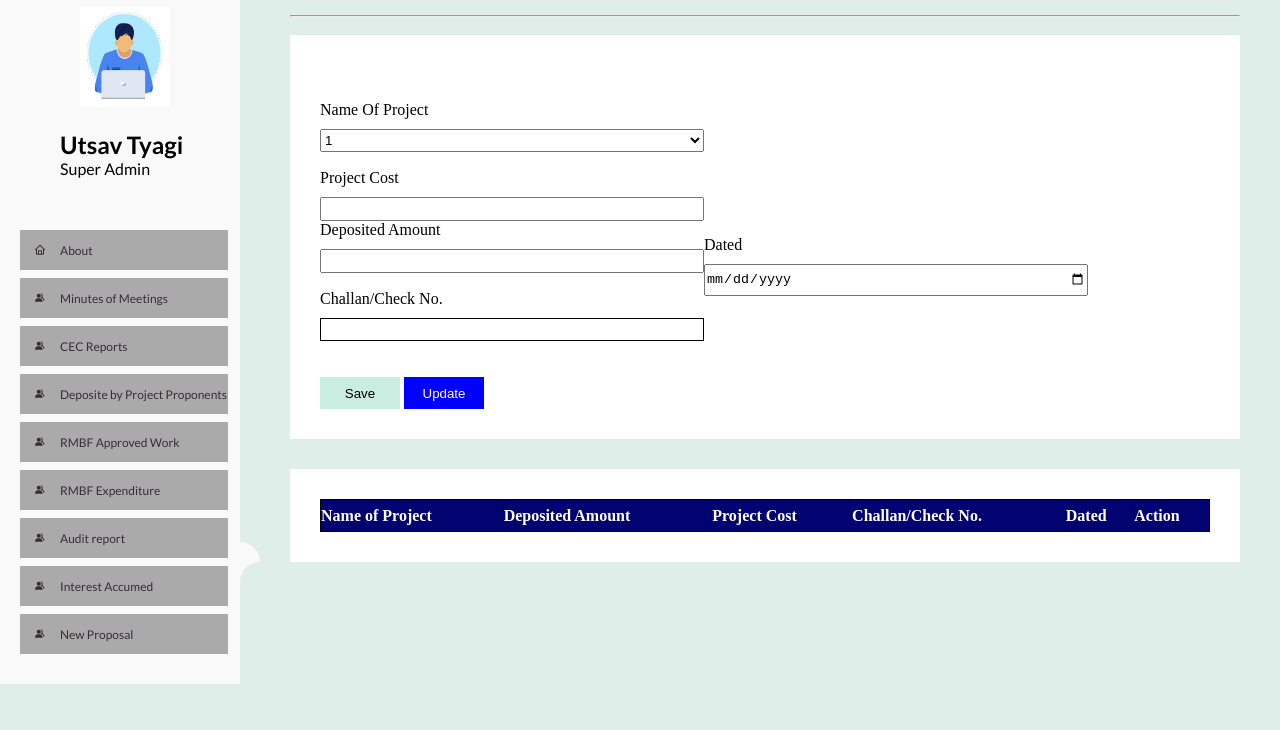
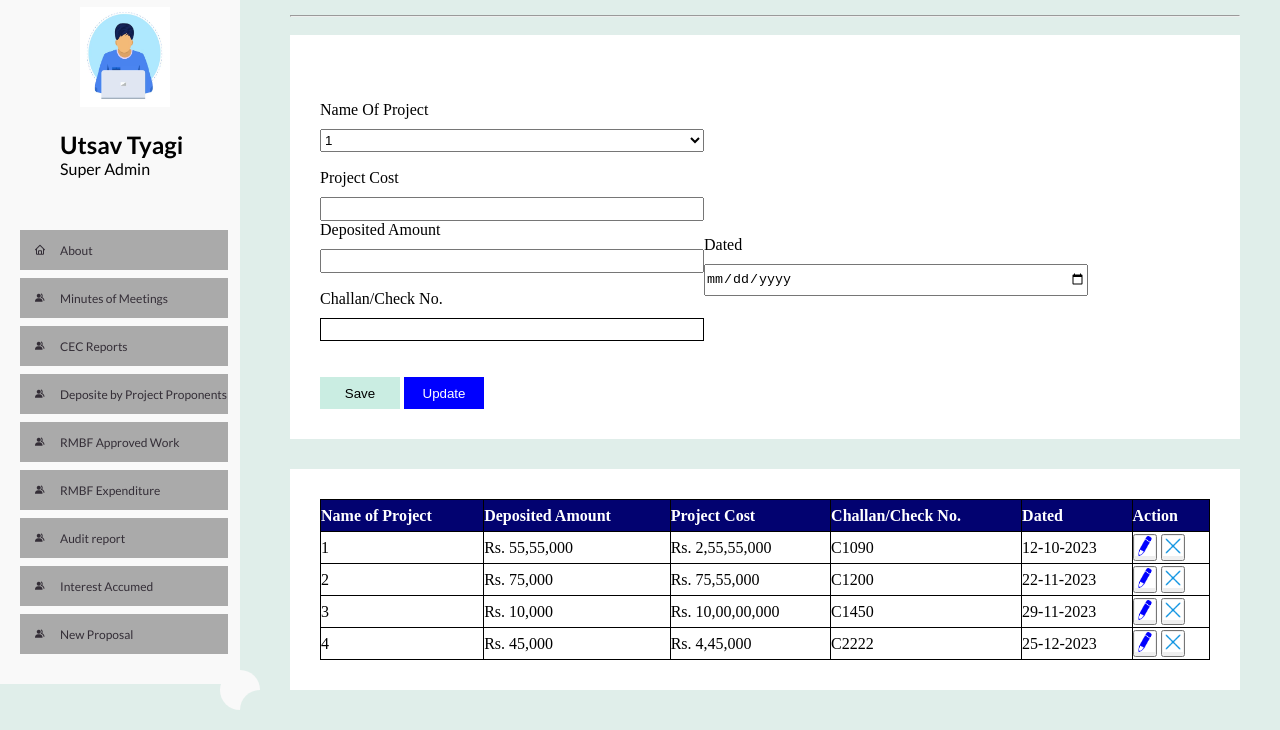
Before and after one commit to utsavtyagi01/Internship_Project_A, a plain HTML site: page project.html in a window 1280 px wide. Shown: the part 116-846 px from the top of the page. Before the commit the page ends 800 px from the top, so only its background shows below. Drawn offline with nearby package versions, Linux system fonts and the light colour scheme.

Commit message:
Update project.html

```diff
--- a/project.html
+++ b/project.html
@@ -147,6 +147,42 @@
                     <th>Action</th>
                 </tr>
                </thead>
+		     <tr>
+                <td>1</td>
+                <td>Rs. 55,55,000</td>
+                <td>Rs. 2,55,55,000</td>
+                <td>C1090</td>
+                <td>12-10-2023</td>
+                <td><button onclick="editData(this)"><img src="edit.png" style="height=10px;width:20px;"></button>
+                    <button onclick="deleteData(this)"><img src="delete.png" style="height=10px;width:20px;"></button></td></td>
+               </tr>
+               <tr>
+                <td>2</td>
+                <td>Rs. 75,000</td>
+                <td>Rs. 75,55,000</td>
+                <td>C1200</td>
+                <td>22-11-2023</td>
+                <td><button onclick="editData(this)"><img src="edit.png" style="height=10px;width:20px;"></button>
+                    <button onclick="deleteData(this)"><img src="delete.png" style="height=10px;width:20px;"></button></td></td>
+               </tr>
+               <tr>
+                <td>3</td>
+                <td>Rs. 10,000</td>
+                <td>Rs. 10,00,00,000</td>
+                <td>C1450</td>
+                <td>29-11-2023</td>
+                <td><button onclick="editData(this)"><img src="edit.png" style="height=10px;width:20px;"></button>
+                    <button onclick="deleteData(this)"><img src="delete.png" style="height=10px;width:20px;"></button></td></td>
+               </tr>
+               <tr>
+                <td>4</td>
+                <td>Rs. 45,000</td>
+                <td>Rs. 4,45,000</td>
+                <td>C2222</td>
+                <td>25-12-2023</td>
+                <td><button onclick="editData(this)"><img src="edit.png" style="height=10px;width:20px;"></button>
+                    <button onclick="deleteData(this)"><img src="delete.png" style="height=10px;width:20px;"></button></td></td>
+               </tr>
             </table>
            </div>
         </div>
```
